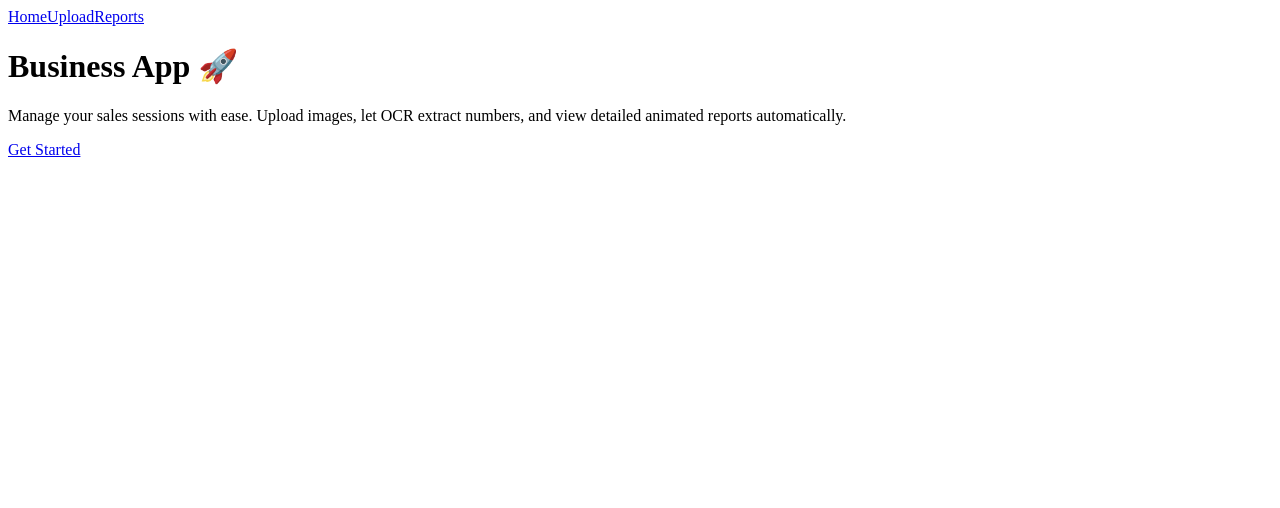
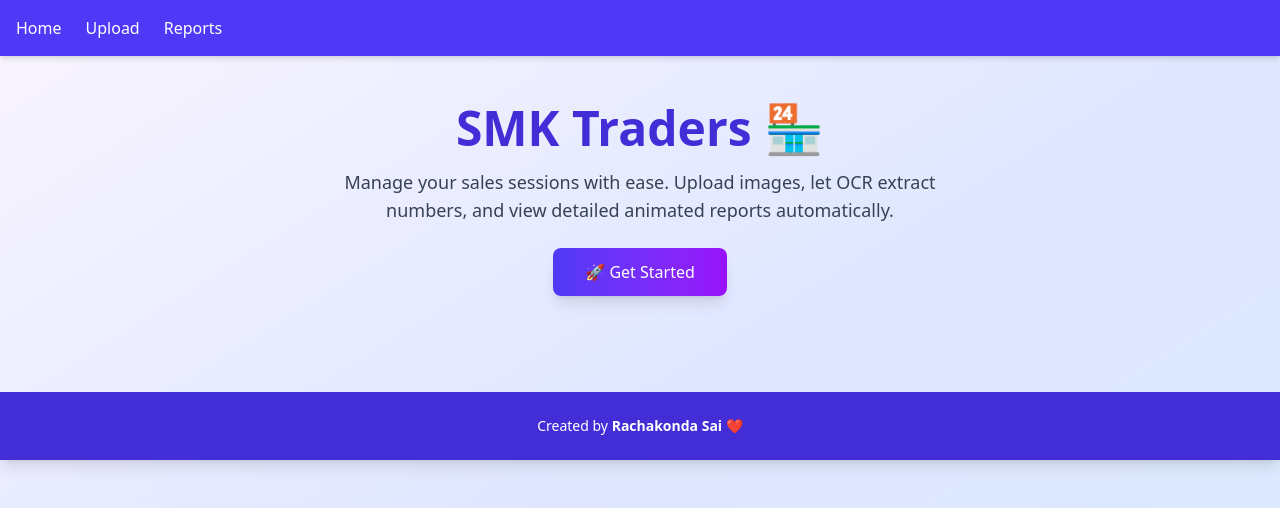
Before and after one commit to rachakondasai/business-app, a Next.js app: page / in a window 1280 px wide. Shown: the top 508 px of the page. Built offline with nearby package versions, Linux system fonts and the light colour scheme.

Commit message:
Rebranded to SMK Traders - Created by Rachakonda Sai

```diff
--- a/pages/_app.js
+++ b/pages/_app.js
@@ -1,8 +1,8 @@
-import '../styles/globals.css'
+import "../styles/globals.css";
 import { AnimatePresence, motion } from "framer-motion";
 import { useRouter } from "next/router";
 
-export default function App({ Component, pageProps }) {
+export default function MyApp({ Component, pageProps }) {
   const router = useRouter();
 
   return (
--- a/pages/index.js
+++ b/pages/index.js
@@ -3,28 +3,41 @@ import { motion } from "framer-motion";
 
 export default function Home() {
   return (
-    <div className="min-h-screen bg-gradient-to-br from-indigo-100 via-purple-50 to-teal-100">
+    <div className="min-h-screen bg-gradient-to-br from-purple-50 via-indigo-100 to-blue-100">
       <Navbar />
-      <motion.div
-        className="flex flex-col items-center justify-center h-[80vh] text-center px-6"
-        initial={{ opacity: 0, y: 30 }}
-        animate={{ opacity: 1, y: 0 }}
-        transition={{ duration: 0.8 }}
-      >
-        <h1 className="text-6xl font-extrabold bg-gradient-to-r from-indigo-600 to-teal-600 bg-clip-text text-transparent mb-6">
-          Business App 🚀
-        </h1>
-        <p className="text-lg text-gray-700 max-w-xl mb-8">
-          Manage your sales sessions with ease. Upload images, let OCR extract numbers,
-          and view detailed animated reports automatically.
-        </p>
-        <a
+      <div className="flex flex-col items-center justify-center text-center p-12">
+        <motion.h1
+          className="text-5xl font-extrabold text-indigo-700 mb-4"
+          initial={{ opacity: 0, y: -30 }}
+          animate={{ opacity: 1, y: 0 }}
+          transition={{ duration: 0.6 }}
+        >
+          SMK Traders 🏪
+        </motion.h1>
+        <motion.p
+          className="text-lg text-gray-700 mb-6 max-w-2xl"
+          initial={{ opacity: 0 }}
+          animate={{ opacity: 1 }}
+          transition={{ delay: 0.4 }}
+        >
+          Manage your sales sessions with ease. Upload images, let OCR extract
+          numbers, and view detailed animated reports automatically.
+        </motion.p>
+        <motion.a
           href="/upload"
-          className="px-8 py-3 bg-gradient-to-r from-indigo-600 to-teal-600 text-white text-lg rounded-xl shadow-xl hover:scale-105 transform transition-all"
+          className="px-8 py-3 bg-gradient-to-r from-indigo-600 to-purple-600 text-white rounded-lg shadow-lg hover:scale-105 transition-transform"
+          initial={{ opacity: 0 }}
+          animate={{ opacity: 1 }}
+          transition={{ delay: 0.6 }}
         >
-          Get Started
-        </a>
-      </motion.div>
+          🚀 Get Started
+        </motion.a>
+      </div>
+
+      {/* Footer */}
+      <footer className="text-center py-6 bg-indigo-700 text-white mt-12 shadow-lg">
+        <p className="text-sm">Created by <span className="font-semibold">Rachakonda Sai</span> ❤️</p>
+      </footer>
     </div>
   );
 }
--- a/pages/upload.js
+++ b/pages/upload.js
@@ -15,10 +15,12 @@ export default function Upload() {
     const reader = new FileReader();
     reader.readAsDataURL(image);
     reader.onload = async () => {
-      const { data: { text } } = await Tesseract.recognize(reader.result, "eng");
+      const {
+        data: { text },
+      } = await Tesseract.recognize(reader.result, "eng");
       setResult(text);
 
-      // Determine session
+      // Determine session by time
       const now = new Date();
       const hour = now.getHours();
       let session = "Unknown";
@@ -36,44 +38,46 @@ export default function Upload() {
   };
 
   return (
-    <div className="min-h-screen bg-gradient-to-br from-purple-50 via-indigo-100 to-blue-100">
+    <div className="min-h-screen bg-gradient-to-br from-indigo-500 via-purple-600 to-pink-500 text-white">
       <Navbar />
       <div className="p-8 flex flex-col items-center">
         <motion.h1
-          className="text-4xl font-bold text-indigo-700 mb-6"
+          className="text-4xl font-extrabold mb-6 drop-shadow-lg"
           initial={{ opacity: 0, y: -30 }}
           animate={{ opacity: 1, y: 0 }}
           transition={{ duration: 0.6 }}
         >
-          Upload Image
+          📸 Upload Image
         </motion.h1>
+
         <motion.input
           type="file"
           accept="image/*"
           onChange={(e) => setImage(e.target.files[0])}
-          className="mb-4 border border-indigo-300 rounded-lg p-2"
+          className="mb-4 border border-gray-200 text-black rounded-lg p-2 bg-white shadow-md"
           initial={{ opacity: 0 }}
           animate={{ opacity: 1 }}
           transition={{ delay: 0.4 }}
         />
+
         <motion.button
-          className="px-6 py-2 bg-gradient-to-r from-indigo-600 to-teal-600 text-white rounded-lg shadow-lg hover:scale-105 transition-all"
+          className="px-8 py-3 font-semibold bg-gradient-to-r from-teal-400 to-indigo-600 text-white rounded-lg shadow-lg hover:scale-105 transition-all"
           onClick={handleUpload}
           disabled={loading}
           whileTap={{ scale: 0.95 }}
         >
-          {loading ? "Processing..." : "Upload"}
+          {loading ? "⏳ Processing..." : "🚀 Upload & Extract"}
         </motion.button>
 
         {result && (
           <motion.div
-            className="mt-6 w-full max-w-lg bg-white p-6 rounded-xl shadow-lg"
+            className="mt-8 w-full max-w-lg bg-white text-gray-800 p-6 rounded-xl shadow-2xl"
             initial={{ opacity: 0, scale: 0.9 }}
             animate={{ opacity: 1, scale: 1 }}
             transition={{ duration: 0.6 }}
           >
-            <h2 className="font-semibold text-indigo-700 mb-2">Extracted Text:</h2>
-            <pre className="text-gray-700 whitespace-pre-wrap">{result}</pre>
+            <h2 className="font-bold text-indigo-600 mb-2">✨ Extracted Text:</h2>
+            <pre className="whitespace-pre-wrap">{result}</pre>
           </motion.div>
         )}
       </div>
--- /dev/null
+++ b/postcss.config.js
@@ -0,0 +1,5 @@
+module.exports = {
+  plugins: {
+    "@tailwindcss/postcss": {},
+  },
+};
--- a/styles/globals.css
+++ b/styles/globals.css
@@ -1,7 +1,5 @@
+@import "tailwindcss";
+
 @tailwind base;
 @tailwind components;
 @tailwind utilities;
-
-body {
-  @apply bg-gray-50 text-gray-900;
-}
--- /dev/null
+++ b/tailwind.config.js
@@ -0,0 +1,11 @@
+/** @type {import('tailwindcss').Config} */
+module.exports = {
+  content: [
+    "./pages/**/*.{js,ts,jsx,tsx}",
+    "./components/**/*.{js,ts,jsx,tsx}",
+  ],
+  theme: {
+    extend: {},
+  },
+  plugins: [],
+};
```
Also changed, not shown: package.json (+7 -1 lines), 1 other file (tests, documents, lock files or other folders).
